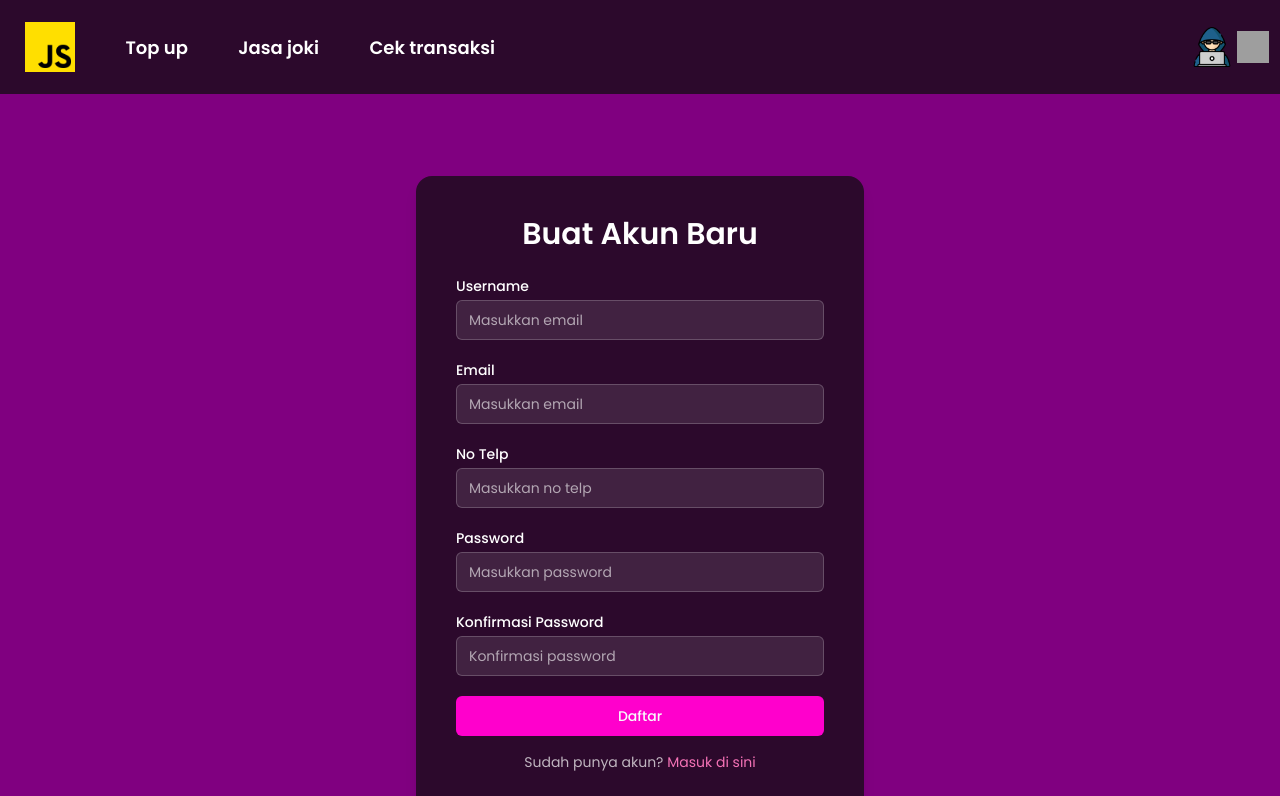
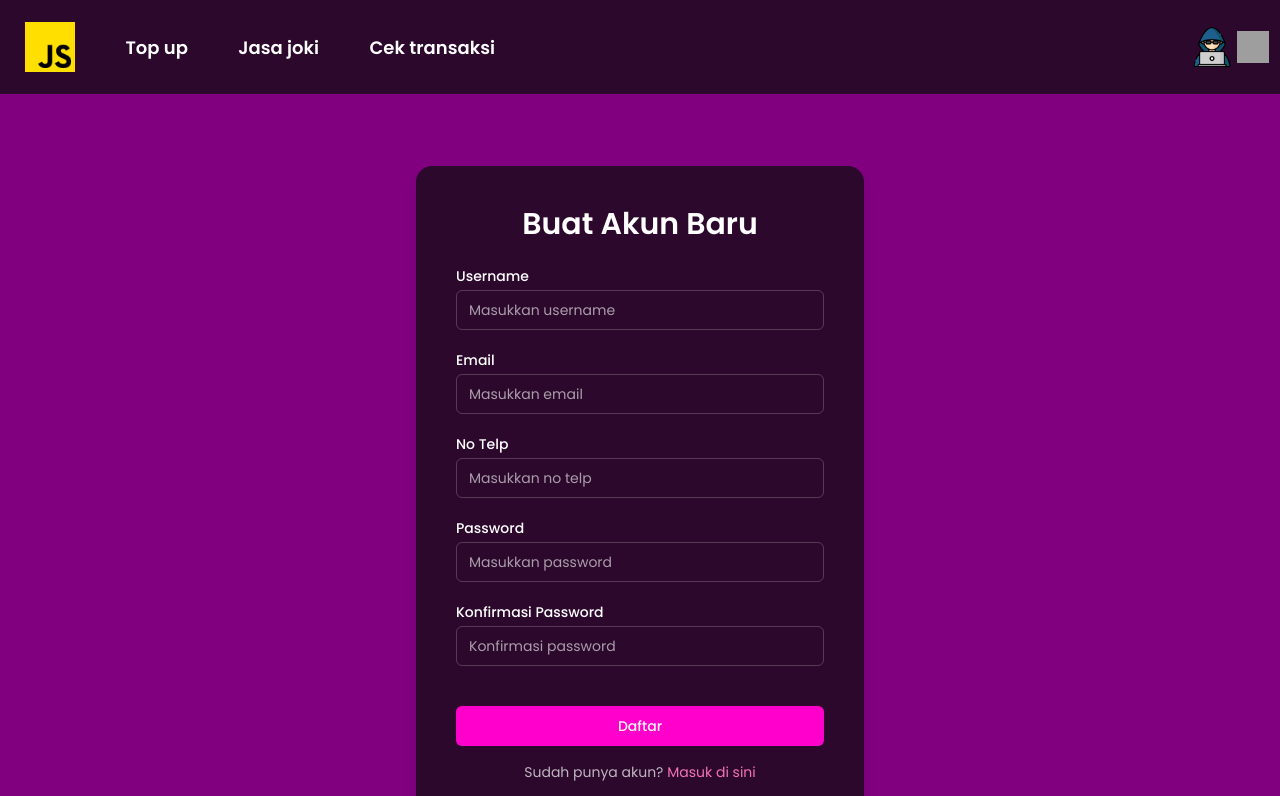
Before and after one commit to Rifaldy1292/web-top-up, a React (Vite) app: page /register in a window 1280 px wide. Shown: the top 796 px of the page. Built offline with nearby package versions, Linux system fonts and the light colour scheme; grey boxes are pictures that could not be loaded.

Commit message:
menabmah fitur register

```diff
--- a/src/api/userApi.js
+++ b/src/api/userApi.js
@@ -20,6 +20,16 @@ export const fetchDiamondGames = async (id) => {
     return response.data;
   } catch (error) {
     console.error("Error fetching game:", error);
-    return null;
+    return response.error;
   }
 };
+
+export const register = async (data) => {
+  try {
+    const response = await axios.post(`${API_URL}/api/register`, data);
+    return response;
+  } catch (error) {
+    console.error("eror fetching users:", error);
+    return error;
+  }
+};
--- a/src/index.css
+++ b/src/index.css
@@ -1,5 +1,8 @@
 body {
   background-color: #800080;
+}
+input:valid {
+  background-color: transparent; /* atau warna awal yang kamu inginkan */
 }
 @tailwind base;
 @tailwind components;
--- a/src/pages/auth/Login.jsx
+++ b/src/pages/auth/Login.jsx
@@ -2,8 +2,22 @@ import { Input } from "@/components/ui/input";
 import { Button } from "@/components/ui/button";
 import { Link } from "react-router-dom";
 import IndexLayout from "@/components/layout/indexLayout";
+import { useState } from "react";
 
 export default function LoginPage() {
+  const [formData, setFormData] = useState({
+    email: "",
+    password: "",
+  });
+  const handleChange = (e) => {
+    const { name, value } = e.target;
+    setFormData((prev) => ({ ...prev, [name]: e.target.value }));
+  };
+  const handleSubmit = (e) => {
+    e.preventDefault();
+
+    console.log(formData);
+  };
   return (
     <IndexLayout>
       <div className="min-h-screen flex items-center justify-center  px-4">
@@ -11,12 +25,16 @@ export default function LoginPage() {
           <h1 className="text-2xl md:text-3xl font-bold text-white text-center mb-6">
             Masuk ke Akun Anda
           </h1>
-          <form className="space-y-5">
+          <form className="space-y-5" onSubmit={handleSubmit}>
             <div>
               <label className="block text-sm font-medium text-white mb-1">
                 Email
               </label>
               <Input
+                autoComplete="off"
+                onChange={handleChange}
+                name="email"
+                value={formData.email}
                 type="email"
                 placeholder="Masukkan email"
                 className="bg-white/10 text-white border border-white/20 placeholder:text-white/60"
@@ -27,6 +45,9 @@ export default function LoginPage() {
                 Password
               </label>
               <Input
+                onChange={handleChange}
+                name="password"
+                value={formData.password}
                 type="password"
                 placeholder="Masukkan password"
                 className="bg-white/10 text-white border border-white/20 placeholder:text-white/60"
--- a/src/pages/auth/Register.jsx
+++ b/src/pages/auth/Register.jsx
@@ -2,8 +2,54 @@ import { Input } from "@/components/ui/input";
 import { Button } from "@/components/ui/button";
 import { Link } from "react-router-dom";
 import IndexLayout from "@/components/layout/indexLayout";
+import { useState } from "react";
+import { Label } from "@/components/ui/label";
+import { register } from "../../api/userApi";
+export default function RegisterPage() {
+  const [eror, setEror] = useState("");
 
-export default function RegisterPage() {
+  const [succes, setSucces] = useState("");
+  const [formData, setFormData] = useState({
+    username: "",
+    email: "",
+    password: "",
+    phone_number: "",
+    confirmPassword: "",
+  });
+  const handleChange = async (e) => {
+    const { name, value } = e.target;
+    setFormData((prev) => ({ ...prev, [name]: value }));
+  };
+  const handleSubmit = async (e) => {
+    setEror("");
+    e.preventDefault();
+    if (formData.password !== formData.confirmPassword) {
+      setEror("Password dan Konfirmasi Password tidak cocok");
+      return;
+    }
+    try {
+      const response = await register(formData);
+      console.log("Response:", response.status);
+      if (response.status !== 200 && response.status !== 201) {
+        setEror(response.data || "Terjadi kesalahan saat mendaftar");
+        return;
+      }
+
+      console.log("Pendaftaran berhasil:", response);
+      setSucces("berhasil mendaftar silahkan login");
+      setFormData({
+        username: "",
+        email: "",
+        password: "",
+        phone_number: "",
+        confirmPassword: "",
+      });
+    } catch (error) {
+      console.error("Error during registration:", error);
+      // setEror("Gagal melakukan pendaftaran. Silakan coba lagi.");
+    }
+    console.log(formData);
+  };
   return (
     <IndexLayout>
       <div className="min-h-screen flex items-center justify-center  px-4">
@@ -11,15 +57,19 @@ export default function RegisterPage() {
           <h1 className="text-2xl md:text-3xl font-bold text-white text-center mb-6">
             Buat Akun Baru
           </h1>
-          <form className="space-y-5">
+          <form className="space-y-5" onSubmit={handleSubmit}>
             <div>
               <label className="block text-sm font-medium text-white mb-1">
                 Username
               </label>
               <Input
+                autoComplete="off"
+                onChange={handleChange}
+                name="username"
+                value={formData.username}
                 type="text"
-                placeholder="Masukkan email"
-                className="bg-white/10 text-white border border-white/20 placeholder:text-white/60"
+                placeholder="Masukkan username "
+                className=" bg-white/10  text-white border border-white/20 placeholder:text-white/60"
               />
             </div>
             <div>
@@ -27,17 +77,26 @@ export default function RegisterPage() {
                 Email
               </label>
               <Input
+                autoComplete="off"
+                onChange={handleChange}
+                name="email"
+                value={formData.email}
                 type="email"
                 placeholder="Masukkan email"
                 className="bg-white/10 text-white border border-white/20 placeholder:text-white/60"
               />
             </div>
+
             <div>
               <label className="block text-sm font-medium text-white mb-1">
                 No Telp
               </label>
               <Input
-                type="tel"
+                autoComplete="off"
+                onChange={handleChange}
+                name="phone_number"
+                value={formData.phone_number}
+                type="text"
                 placeholder="Masukkan no telp"
                 className="bg-white/10 text-white border border-white/20 placeholder:text-white/60"
               />
@@ -47,6 +106,9 @@ export default function RegisterPage() {
                 Password
               </label>
               <Input
+                onChange={handleChange}
+                name="password"
+                value={formData.password}
                 type="password"
                 placeholder="Masukkan password"
                 className="bg-white/10 text-white border border-white/20 placeholder:text-white/60"
@@ -57,10 +119,21 @@ export default function RegisterPage() {
                 Konfirmasi Password
               </label>
               <Input
+                onChange={handleChange}
+                name="confirmPassword"
+                value={formData.confirmPassword}
                 type="password"
                 placeholder="Konfirmasi password"
                 className="bg-white/10 text-white border border-white/20 placeholder:text-white/60"
               />
+            </div>
+            <div>
+              {eror && (
+                <Label className="text-red-500 text-sm mt-2">{eror}</Label>
+              )}
+              {succes && (
+                <Label className="text-green-500 text-sm mt-2">{succes}</Label>
+              )}
             </div>
             <Button
               type="submit"
```
